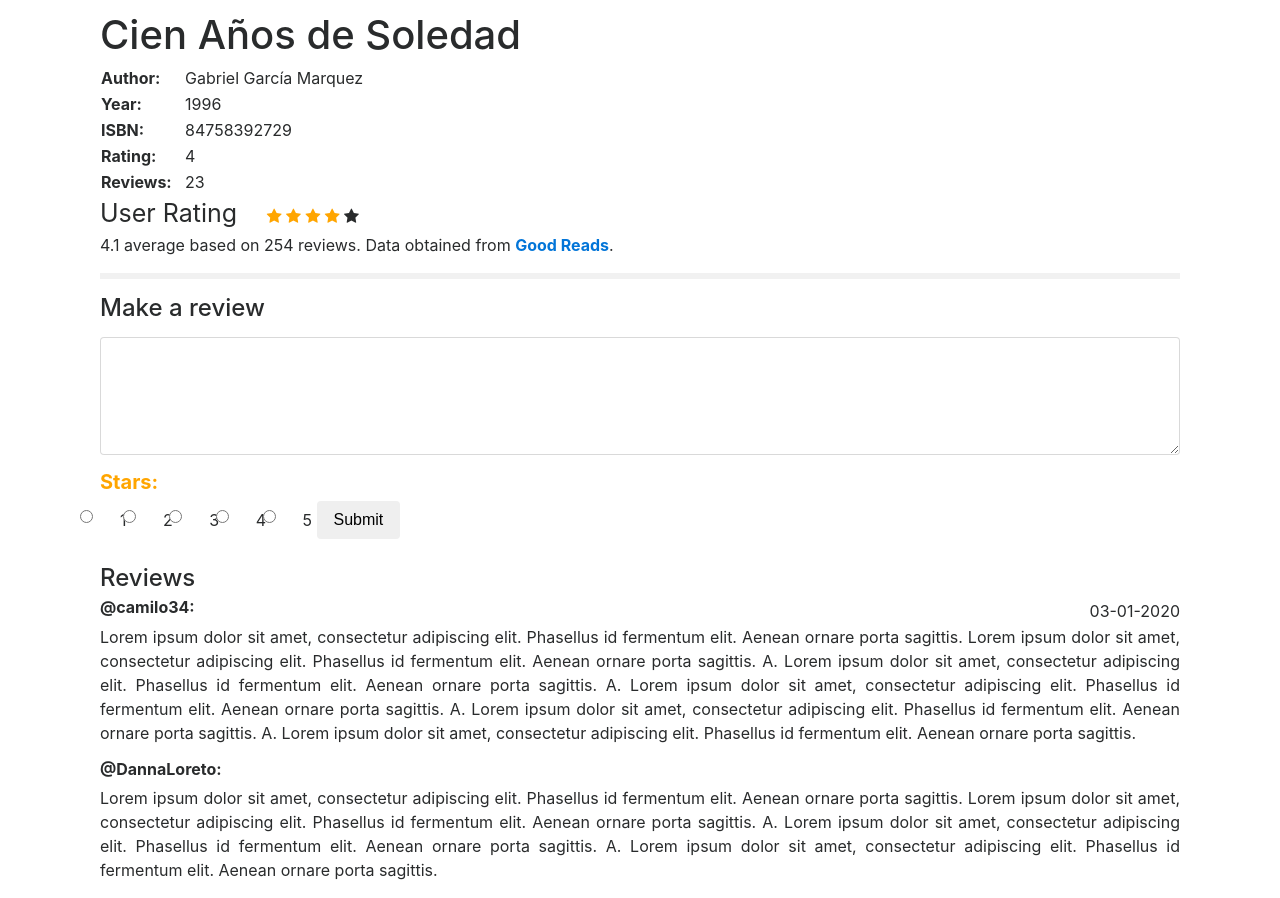
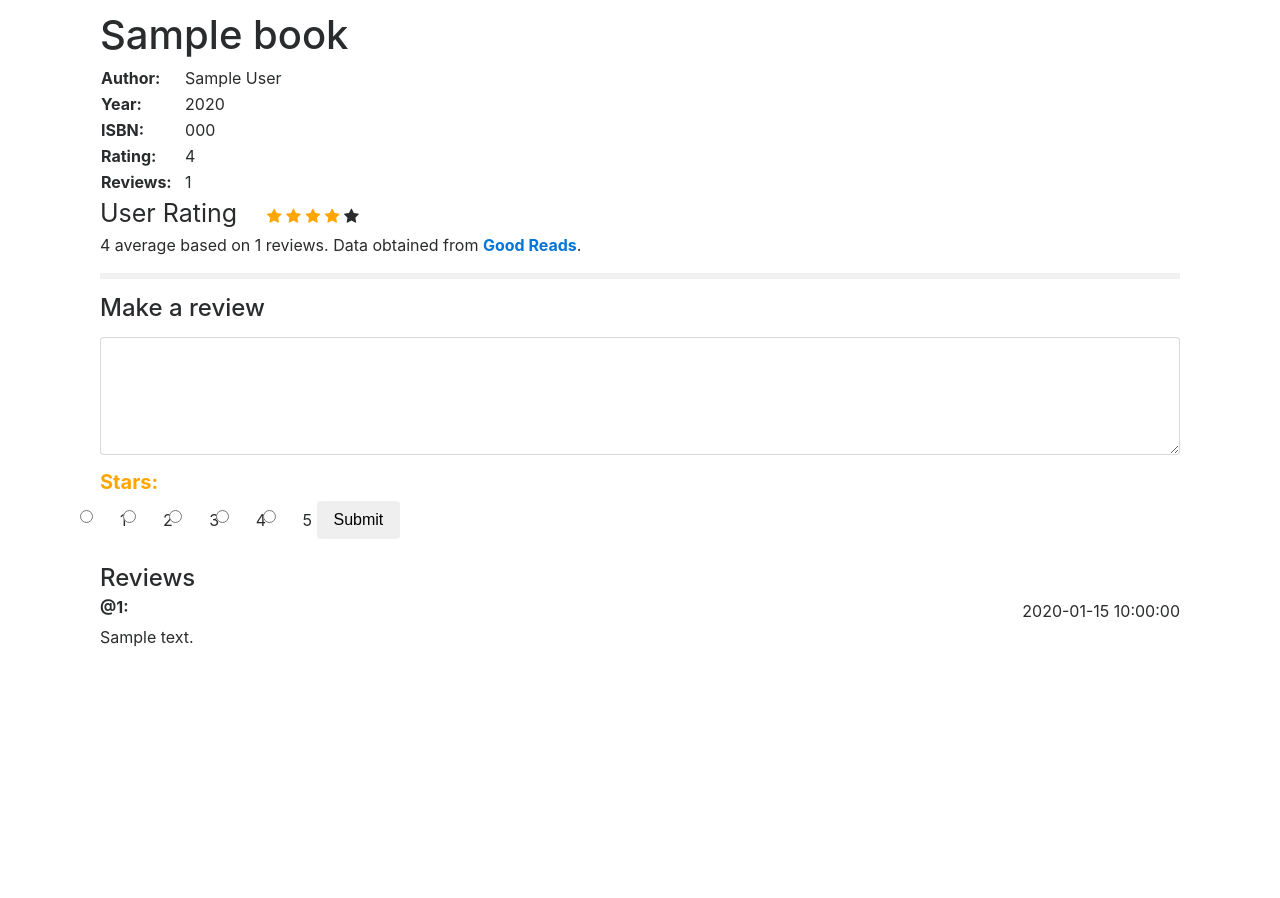
Before and after one commit to CMarioPereira/Project1, a Flask app: template templates/book.html in a window 1280 px wide. Shown: the part 97-995 px from the top of the page. After the commit the page ends 744 px from the top, so only its background shows below. Run offline with Flask 2, Linux system fonts and the light colour scheme; the template is opened without the code that fills it: most values are stand-ins (such as "Sample title", 1, 10 or a date in 2020); some libraries are stand-ins or nearby versions.

Commit message:
Add files via upload

```diff
--- a/templates/book.html
+++ b/templates/book.html
@@ -15,38 +15,36 @@
 
 {% block body %}
 <div class="container">
-    <h1>Cien Años de Soledad</h1>
+    <h1>{{ book.title }}</h1>
 
     <table>
       <tr>
-        <th>Author:</th>
-        <td>Gabriel García Marquez</td>
+        <th>Author:</th> <td>{{ book.author }}</td>
       </tr>
       <tr>
-        <th>Year:</th>
-        <td>1996</td>
+        <th>Year:</th> <td>{{ book.year }}</td>
       </tr>
       <tr>
-        <th>ISBN:</th>
-        <td>84758392729</td>
+        <th>ISBN:</th> <td>{{ book.isbn }}</td>
       </tr>
       <tr>
-        <th>Rating:</th>
-        <td>4</td>
+        <th>Rating:</th> <td>{{ book.stars }}</td>
       </tr>
       <tr>
-        <th>Reviews:&nbsp &nbsp</th>
-        <td>23</td>
+        <th>Reviews:&nbsp &nbsp</th> <td>{{ book.review_count }}</td>
       </tr>
     </table>
 
     <span class="heading">User Rating</span>
+  {% for i in range(stars) %}
     <span class="fa fa-star checked"></span>
-    <span class="fa fa-star checked"></span>
-    <span class="fa fa-star checked"></span>
-    <span class="fa fa-star checked"></span>
-    <span class="fa fa-star"></span>
-    <p>4.1 average based on 254 reviews. Data obtained from
+  {% endfor %}
+  {% if stars != 5 %}
+    {% for i in range(5-stars) %}
+      <span class="fa fa-star"></span>
+    {% endfor %}
+  {% endif %}
+    <p>  {{ good_reads['average_rating'] }} average based on {{ good_reads['reviews_count'] }} reviews. Data obtained from
       <a href="https://www.goodreads.com/">Good Reads</a>.</p>
     <hr style="border:3px solid #f1f1f1">
 
@@ -69,15 +67,15 @@
         <label class="form-check-label" for="inlineRadio2">2</label>
       </div>
       <div class="form-check form-check-inline">
-        <input class="form-check-input" type="radio" name="inlineRadioOptions" id="inlineRadio3" value="option2">
+        <input class="form-check-input" type="radio" name="inlineRadioOptions" id="inlineRadio3" value="option3">
         <label class="form-check-label" for="inlineRadio2">3</label>
       </div>
       <div class="form-check form-check-inline">
-        <input class="form-check-input" type="radio" name="inlineRadioOptions" id="inlineRadio4" value="option2">
+        <input class="form-check-input" type="radio" name="inlineRadioOptions" id="inlineRadio4" value="option4">
         <label class="form-check-label" for="inlineRadio2">4</label>
       </div>
       <div class="form-check form-check-inline">
-        <input class="form-check-input" type="radio" name="inlineRadioOptions" id="inlineRadio5" value="option2">
+        <input class="form-check-input" type="radio" name="inlineRadioOptions" id="inlineRadio5" value="option5">
         <label class="form-check-label" for="inlineRadio2">5</label>
       </div>
       <button type="submit" class="btn btn-dark">Submit</button>
@@ -85,35 +83,22 @@
 
     </form>
 
+  {% if reviews != [] %}
     <h4>Reviews</h4>
+    {% for review in reviews %}
     <div class="review">
       <div class="row">
           <div class="col-6">
-              <h6>@camilo34:</h6>
+              <h6>@{{ review.user_id }}:</h6>
           </div>
           <div class="col-6" id="data">
-              03-01-2020
+              {{ review.date }}
           </div>
       </div>
-      <p>
-        Lorem ipsum dolor sit amet, consectetur adipiscing elit. Phasellus id fermentum elit. Aenean ornare porta sagittis.
-        Lorem ipsum dolor sit amet, consectetur adipiscing elit. Phasellus id fermentum elit. Aenean ornare porta sagittis.
-        A. Lorem ipsum dolor sit amet, consectetur adipiscing elit. Phasellus id fermentum elit. Aenean ornare porta sagittis.
-        A. Lorem ipsum dolor sit amet, consectetur adipiscing elit. Phasellus id fermentum elit. Aenean ornare porta sagittis.
-        A. Lorem ipsum dolor sit amet, consectetur adipiscing elit. Phasellus id fermentum elit. Aenean ornare porta sagittis.
-        A. Lorem ipsum dolor sit amet, consectetur adipiscing elit. Phasellus id fermentum elit. Aenean ornare porta sagittis.
-      </p>
+      <p> {{ review.text }} </p>
     </div>
-
-    <div class="review">
-      <h6>@DannaLoreto:</h6>
-      <p>
-        Lorem ipsum dolor sit amet, consectetur adipiscing elit. Phasellus id fermentum elit. Aenean ornare porta sagittis.
-        Lorem ipsum dolor sit amet, consectetur adipiscing elit. Phasellus id fermentum elit. Aenean ornare porta sagittis.
-        A. Lorem ipsum dolor sit amet, consectetur adipiscing elit. Phasellus id fermentum elit. Aenean ornare porta sagittis.
-        A. Lorem ipsum dolor sit amet, consectetur adipiscing elit. Phasellus id fermentum elit. Aenean ornare porta sagittis.
-      </p>
-    </div>
+    {% endfor %}
+  {% endif %}
 
 </div>
 
--- a/templates/login.html
+++ b/templates/login.html
@@ -18,7 +18,7 @@
     </div>
 
     <div class="card-body">
-      <form action="{{ url_for('signin') }}" method="post">
+      <form action="{{ url_for('account', status=0) }}" method="post">
         <div class="input-group form-group">
           <div class="input-group-prepend">
             <span class="input-group-text"><i class="fas fa-user"></i></span>
```
Also changed, not shown: templates/user.html (+30 -2 lines), templates/layout.html (line endings or trailing spaces), templates/registration.html (line endings or trailing spaces), templates/success.html (line endings or trailing spaces).
